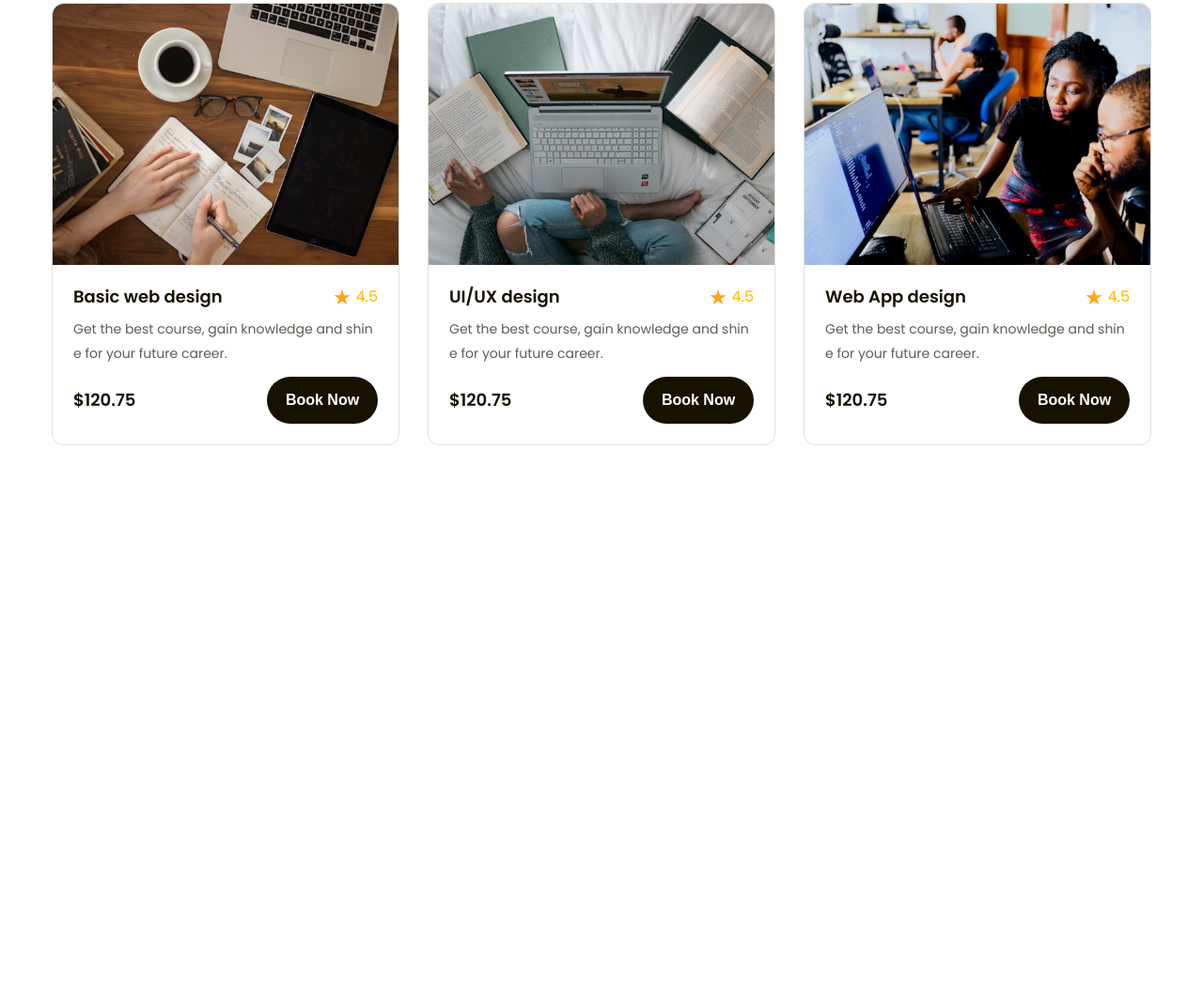
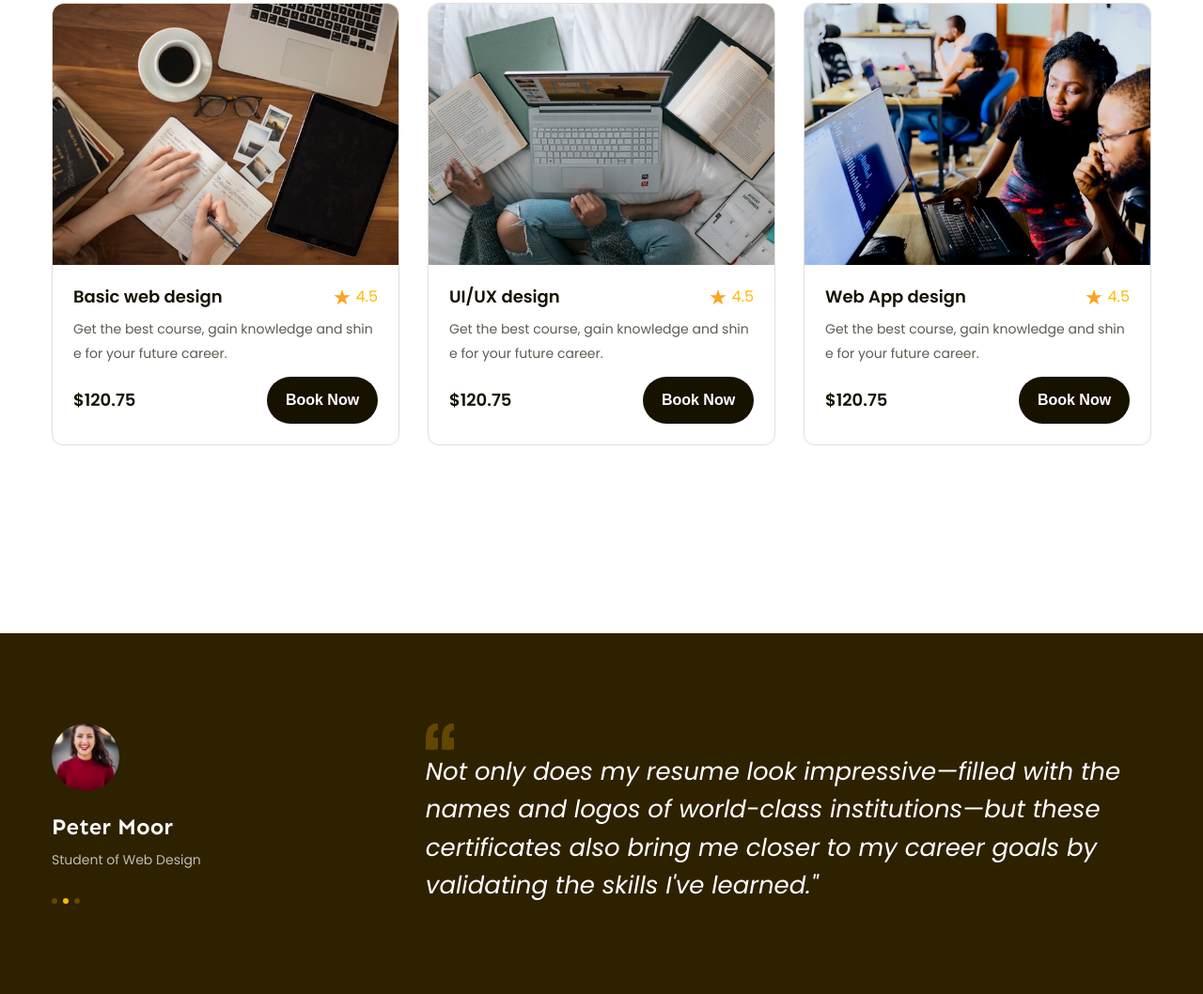
Before and after one commit to leanhtuan1983/figma2html, a plain HTML site: page index.html in a window 1280 px wide. Shown: the part 1279-2337 px from the top of the page at 94% size. Before the commit the page ends 1818 px from the top, so only its background shows below. Drawn offline with Linux system fonts and the light colour scheme.

Commit message:
p8. Feedback

```diff
--- a/assets/css/style.css
+++ b/assets/css/style.css
@@ -2,8 +2,8 @@
   box-sizing: border-box;
 }
 :root {
-  --font-heading: Sen, "san-serif";
-  --primary-color: #ffb900;
+  --font-heading: Sen, "san-serif"; /*Font chuẩn cho các tiêu đề */
+  --primary-color: #ffb900; /*Màu chuẩn cho các button */
 }
 html {
   /* Quy ước để 10px = 1rem */
@@ -15,7 +15,7 @@ body {
 }
 /* ================common=================== */
 a {
-  text-decoration: none;
+  text-decoration: none; /*Bỏ gạch chân của link */
 }
 .heading-lv2 {
   color: #171100;
@@ -355,3 +355,58 @@ a {
 .popular .course-item .btn-book:hover {
   background-color: var(--primary-color);
 }
+/* ===========feedback===================== */
+.feedback {
+  margin-top: 135px;
+  padding: 96px 0;
+  background: #2e2100;
+}
+.feedback-item {
+  display: flex;
+}
+.feedback-item .avatar {
+  width: 72px;
+  height: 72px;
+  border-radius: 50%;
+  object-fit: cover;
+}
+.feedback-item .info .member-name {
+  margin-top: 18px;
+  color: #f7f7f7;
+  font-family: var(--font-heading);
+  font-size: 2.4rem;
+  font-weight: 700;
+  line-height: 1.42;
+}
+.feedback-item .info .desc {
+  margin-top: 4px;
+  color: #bfbcb2;
+  font-size: 1.4rem;
+  line-height: 1.86;
+}
+.feedback-item .dots {
+  gap: 6px;
+  display: flex;
+  margin-top: 28px;
+}
+.feedback-item .dot {
+  height: 6px;
+  width: 6px;
+  border-radius: 50%;
+  background: #634700;
+  cursor: pointer;
+}
+.feedback-item .dot.active {
+  background: var(--primary-color);
+  cursor: default;
+}
+.feedback-item .content {
+  width: 66%;
+  margin-left: auto;
+}
+.feedback-item blockquote {
+  color: #fff;
+  font-size: 2.6rem;
+  font-style: italic;
+  line-height: 1.54;
+}
--- a/index.html
+++ b/index.html
@@ -266,6 +266,33 @@
           </div>
         </div>
       </div>
+      <!-- feedback -->
+      <div class="feedback">
+        <div class="main-content">
+          <div class="feedback-list">
+            <div class="feedback-item">
+              <!-- khối bên trái -->
+              <div class="info">
+                <img src="./assets/img/avt.jpg" alt="Peter Moor" class="avatar">
+                  <p class="member-name">Peter Moor</p>
+                  <p class="desc">Student of Web Design</p>
+                  <div class="dots">
+                    <span class="dot"></span>
+                    <span class="dot active"></span>
+                    <span class="dot"></span>
+                  </div>
+                </img>
+              </div>
+              <!-- khối bên phải -->
+              <div class="content">
+                <img src="./assets/icon/open-quota.svg" alt="" class="open-quota">
+                <blockquote>Not only does my resume look impressive—filled with the names and logos of world-class institutions—but these certificates also bring me closer to my career goals by validating the skills I've learned." </blockquote>
+              </div>
+
+            </div>
+          </div>
+        </div>
+      </div>
     </div>
   </body>
 </html>
```
Also changed, not shown: assets/icon/open-quota.svg (added), assets/img/avt.jpg (added).
